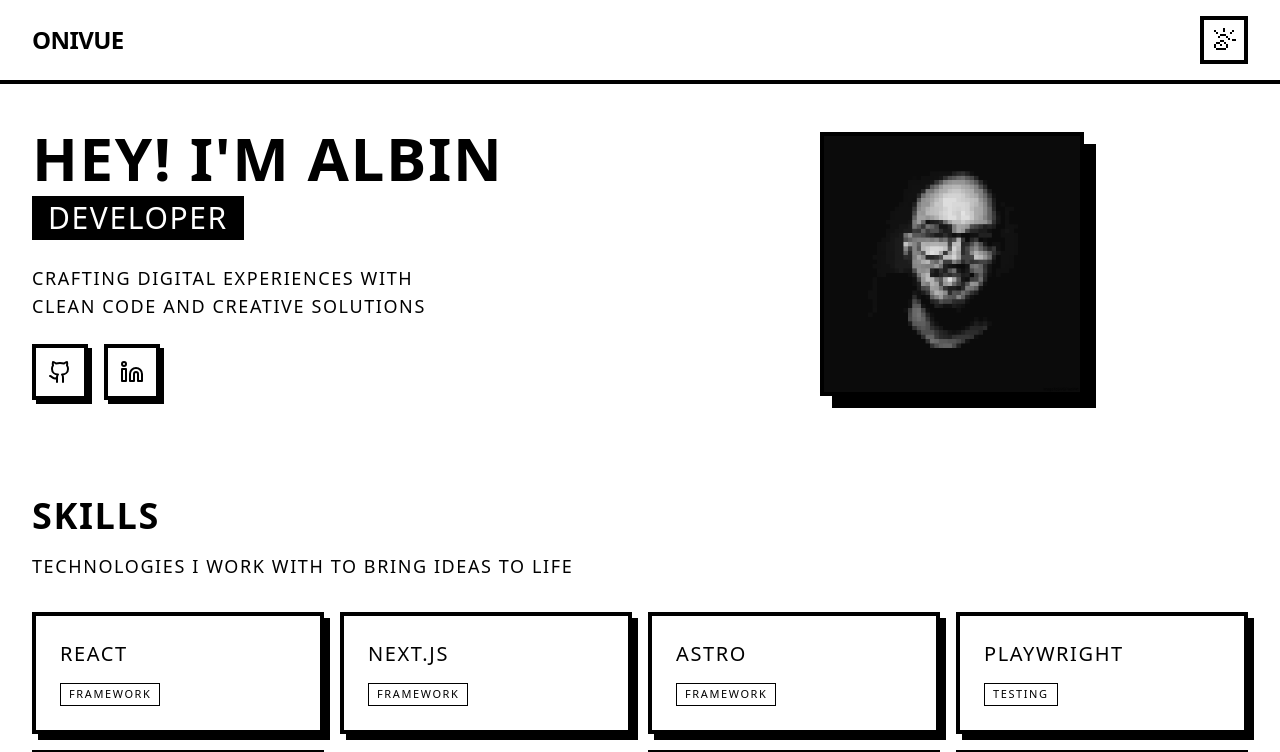
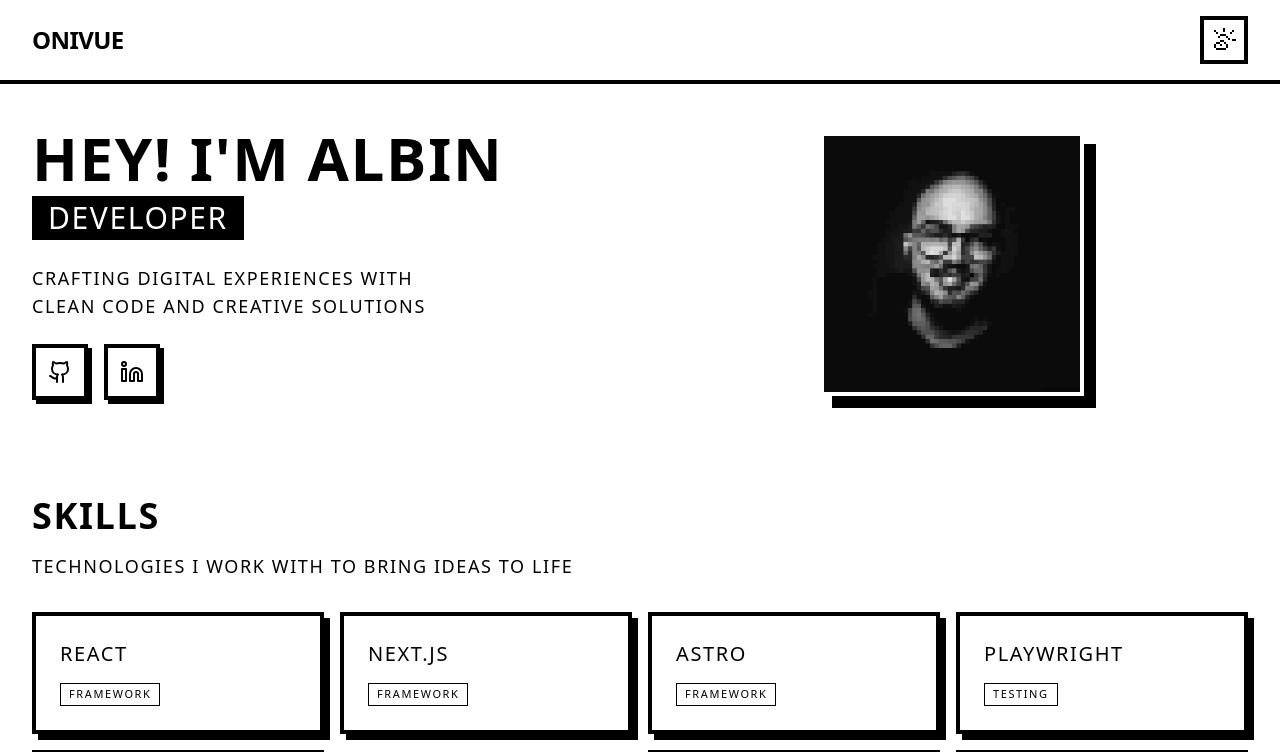
Before and after one commit to onivue/onivue-portfolio, a Next.js app: page / in a window 1280 px wide. Shown: the top 752 px of the page. Built offline with nearby package versions, Linux system fonts and the light colour scheme.

Commit message:
fix: update border color in Hero component for improved visibility

```diff
--- a/components/hero.tsx
+++ b/components/hero.tsx
@@ -40,7 +40,7 @@ export function Hero() {
                         </div>
                     </div>
                     <div className="flex items-center justify-center">
-                        <div className="relative border-4 border-black  shadow-retro-lg dark:border-white dark:bg-white">
+                        <div className="relative border-4 border-white  shadow-retro-lg dark:border-white dark:bg-white">
                             <Image
                                 src="/images/me-px.png"
                                 alt="Albin Hoti"
```
